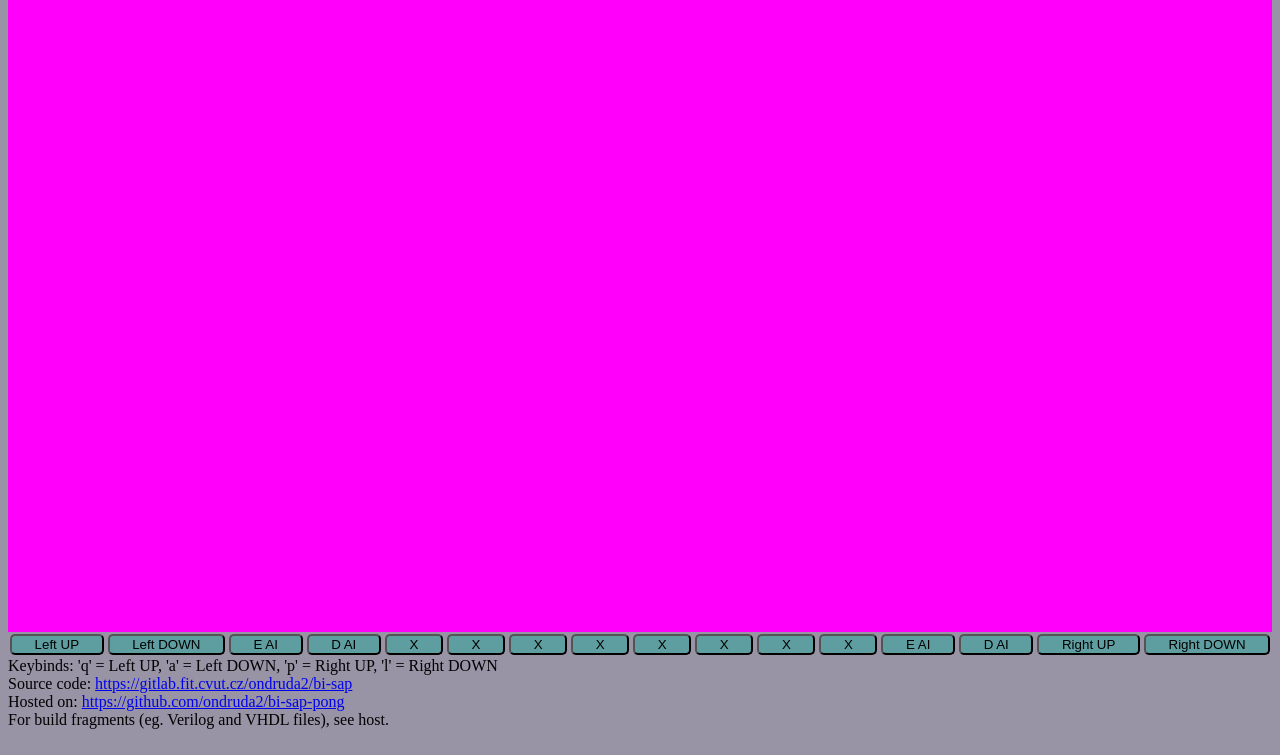
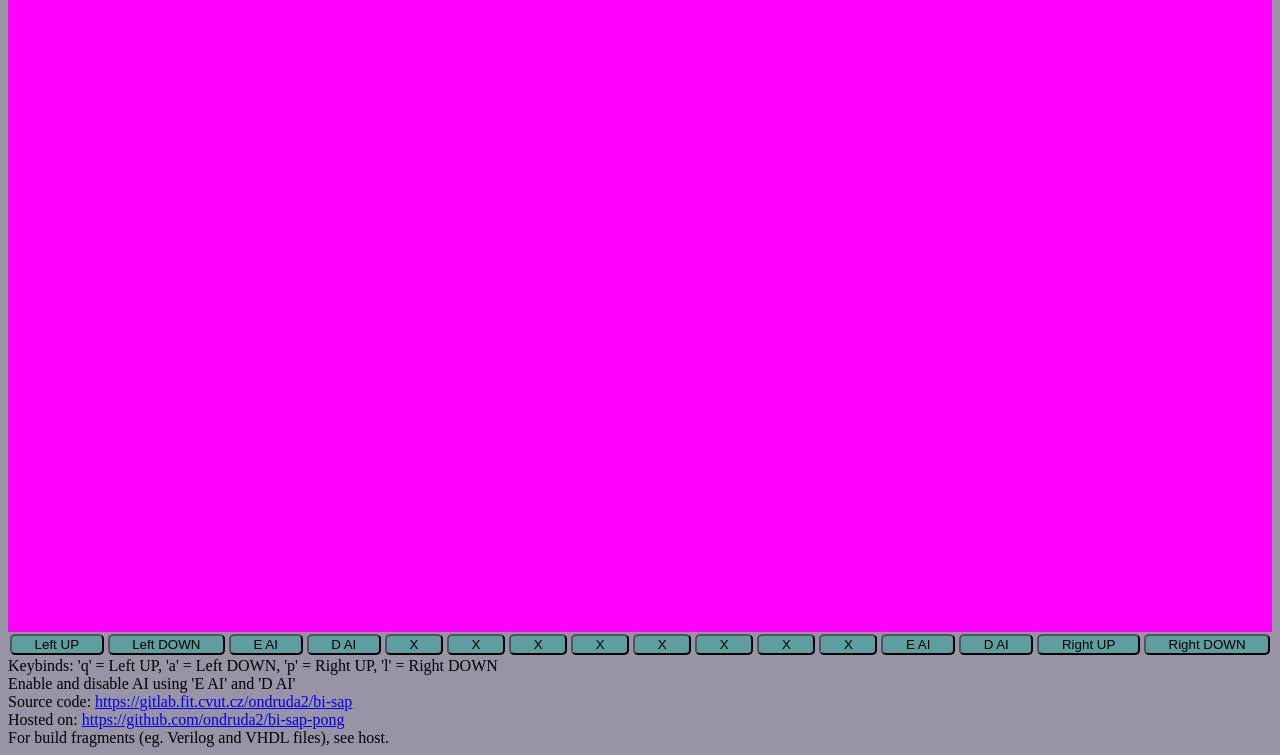
Before and after one commit to ondruda2/bi-sap-pong, a plain HTML site: page index.html in a window 1280 px wide. Shown: the part 66-821 px from the top of the page. Drawn offline with Linux system fonts and the light colour scheme; no server answers.

Commit message:
ai notes

```diff
--- a/index.html
+++ b/index.html
@@ -43,6 +43,7 @@
     </div>
     <div>
         Keybinds: 'q' = Left UP, 'a' = Left DOWN, 'p' = Right UP, 'l' = Right DOWN<br>
+        Enable and disable AI using 'E AI' and 'D AI'<br>
         Source code: <a href="https://gitlab.fit.cvut.cz/ondruda2/bi-sap">https://gitlab.fit.cvut.cz/ondruda2/bi-sap</a><br>
         Hosted on: <a href="https://github.com/ondruda2/bi-sap-pong">https://github.com/ondruda2/bi-sap-pong</a><br>
         For build fragments (eg. Verilog and VHDL files), see host.
```
